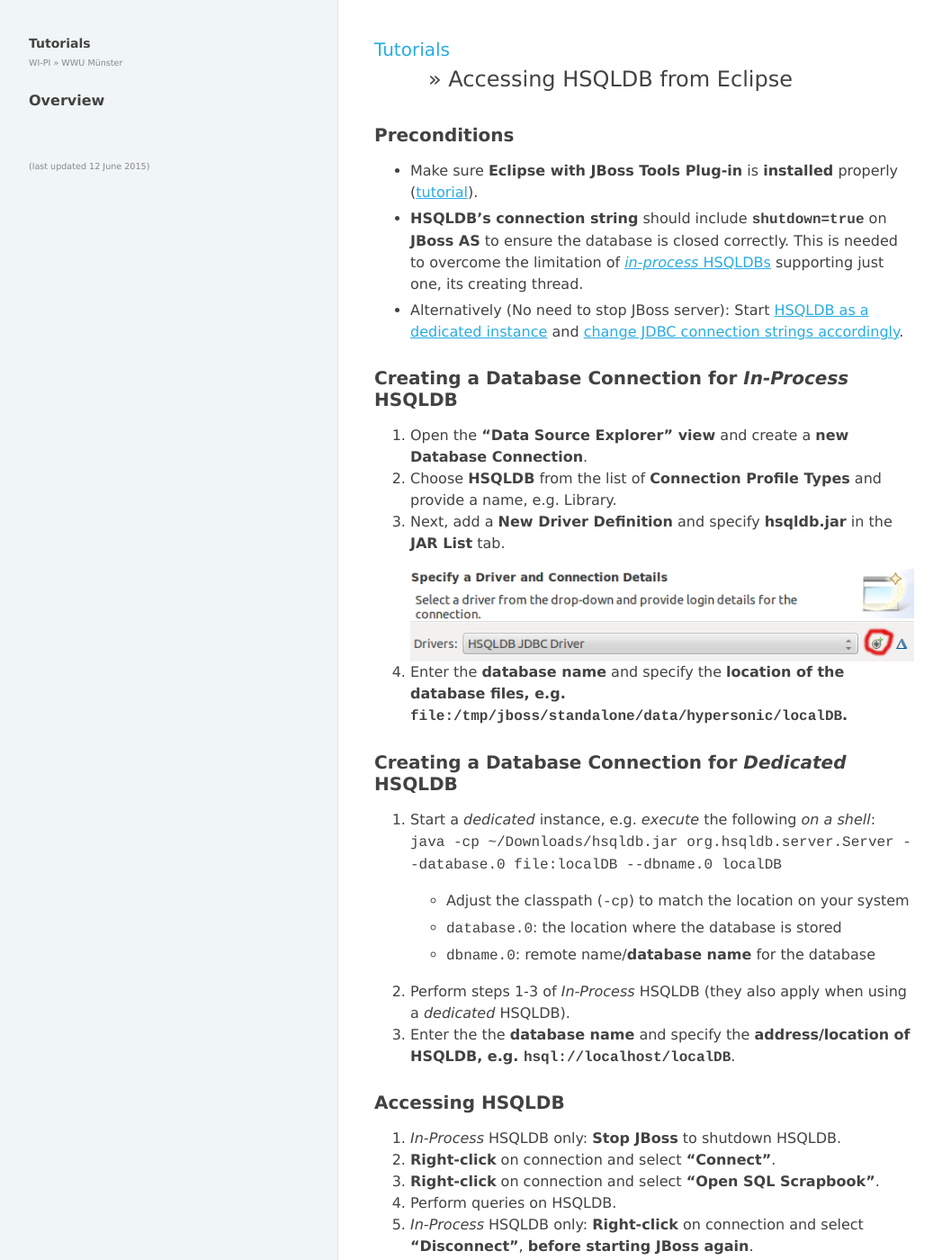
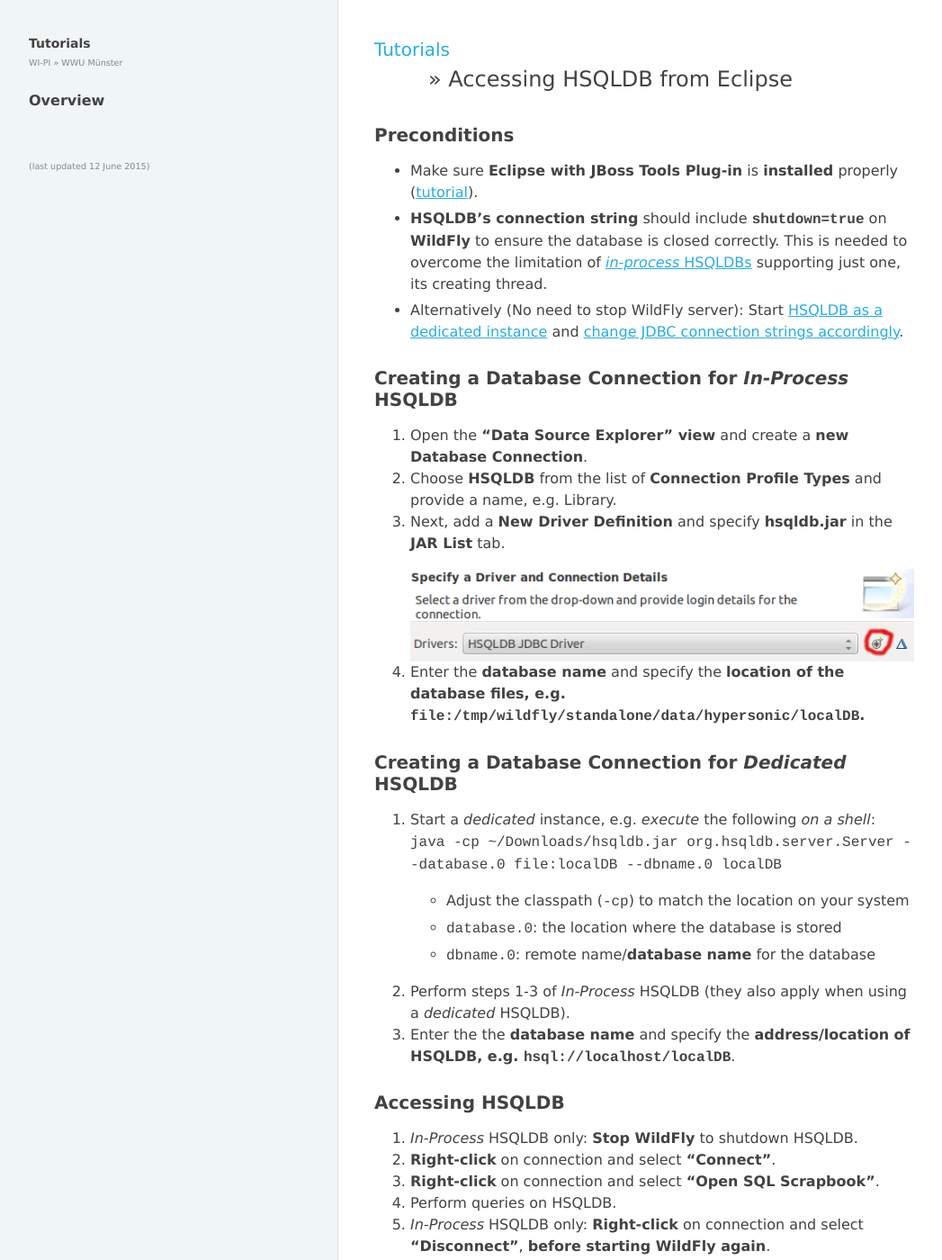
Before and after one commit to wwu-pi/tutorials, a Jekyll site: the page built from lectures/acse/030_tutorial_db_java.md, in a window 1280 px wide and 1400 px high. Shown: the whole window at 90% size, without its empty margins (8-1055 px from the left). Built offline with Jekyll 4.4.1, drawn with Linux system fonts in a browser that asks for light colours.

Commit message:
Adjust wording from JBoss to WildFly
The tools are still called JBoss tools

```diff
--- a/lectures/acse/030_tutorial_db_java.md
+++ b/lectures/acse/030_tutorial_db_java.md
@@ -5,8 +5,8 @@
 
 ## Preconditions
   * Make sure **Eclipse with JBoss Tools Plug-in** is **installed** properly ([tutorial](010_tutorial_jboss_setup)).
-  * **HSQLDB's connection string** should include **``shutdown=true``** on **JBoss AS** to ensure the database is closed correctly. This is needed to overcome the limitation of [*in-process* HSQLDBs](http://www.hsqldb.org/doc/guide/running-chapt.html#rgc_inprocess) supporting just one, its creating thread.
-  * Alternatively (No need to stop JBoss server): Start [HSQLDB as a dedicated instance](http://www.hsqldb.org/doc/guide/running-chapt.html#rgc_hsql_server) and [change JDBC connection strings accordingly](http://www.hsqldb.org/doc/guide/running-chapt.html#rgc_connecting_db).
+  * **HSQLDB's connection string** should include **``shutdown=true``** on **WildFly** to ensure the database is closed correctly. This is needed to overcome the limitation of [*in-process* HSQLDBs](http://www.hsqldb.org/doc/guide/running-chapt.html#rgc_inprocess) supporting just one, its creating thread.
+  * Alternatively (No need to stop WildFly server): Start [HSQLDB as a dedicated instance](http://www.hsqldb.org/doc/guide/running-chapt.html#rgc_hsql_server) and [change JDBC connection strings accordingly](http://www.hsqldb.org/doc/guide/running-chapt.html#rgc_connecting_db).
 
 ## Creating a Database Connection for *In-Process* HSQLDB
   1. Open the **"Data Source Explorer" view** and create a **new Database Connection**.
@@ -15,7 +15,7 @@
 
      ![Add new driver definition](images/eclipse-specify-jdbc-driver.png)
 
-  1. Enter the **database name** and specify the **location of the database files, e.g. ``file:/tmp/jboss/standalone/data/hypersonic/localDB``.**
+  1. Enter the **database name** and specify the **location of the database files, e.g. ``file:/tmp/wildfly/standalone/data/hypersonic/localDB``.**
 
 ## Creating a Database Connection for *Dedicated* HSQLDB
   1. Start a *dedicated* instance, e.g. *execute* the following *on a shell*: ``java -cp ~/Downloads/hsqldb.jar org.hsqldb.server.Server --database.0 file:localDB --dbname.0 localDB``
@@ -27,8 +27,8 @@
   1. Enter the the **database name** and specify the **address/location of HSQLDB, e.g. ``hsql://localhost/localDB``**.
 
 ## Accessing HSQLDB
-  1. *In-Process* HSQLDB only: **Stop JBoss** to shutdown HSQLDB.
+  1. *In-Process* HSQLDB only: **Stop WildFly** to shutdown HSQLDB.
   1. **Right-click** on connection and select **"Connect"**.
   1. **Right-click** on connection and select **"Open SQL Scrapbook"**.
   1. Perform queries on HSQLDB.
-  1. *In-Process* HSQLDB only: **Right-click** on connection and select **"Disconnect"**, **before starting JBoss again**.
+  1. *In-Process* HSQLDB only: **Right-click** on connection and select **"Disconnect"**, **before starting WildFly again**.
```
